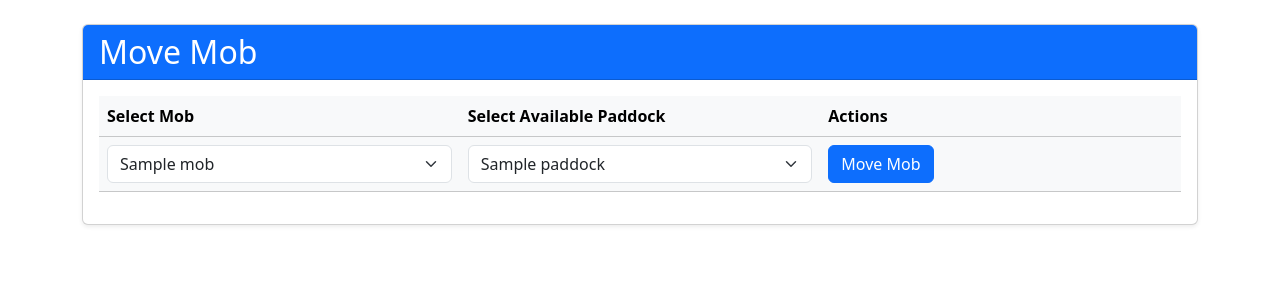
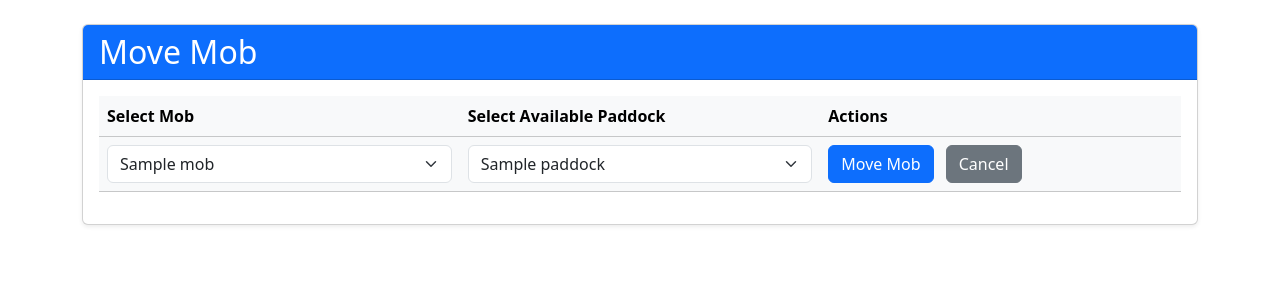
Before and after one commit to Wei-Liu-1161456/fms, a Python web app: template templates/move_mob.html in a window 1280 px wide. Shown: the part 130-430 px from the top of the page. Run offline with Jinja, Linux system fonts and the light colour scheme; the template is opened without the code that fills it: most values are stand-ins (such as "Sample title", 1, 10 or a date in 2020).

Commit message:
Refactor
feat: add cancel button to move mob page

- Add cancel button next to Move Mob button
- Link cancel action to paddocks page
- Maintain standard styling classes
- Keep existing functionality intact

```diff
--- a/templates/move_mob.html
+++ b/templates/move_mob.html
@@ -48,6 +48,7 @@
                             </td>
                             <td class="col-4">
                                 <button type="submit" class="btn btn-primary me-2">Move Mob</button>
+                                <a href="{{ url_for('paddocks') }}" class="btn btn-secondary">Cancel</a>
                             </td>
                         </tr>
                     </tbody>
```
